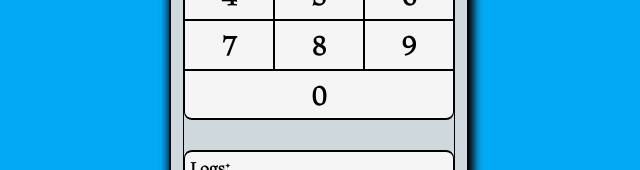
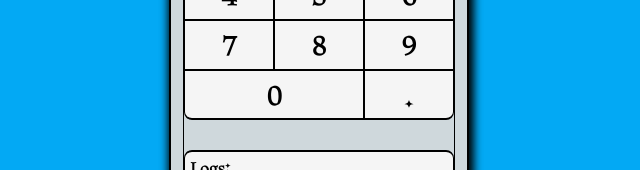
Before and after one commit to DeguzBelarus/React-Calculator-App, a React (Create React App) app: page / in a window 1280 px wide. Shown: the part 417-587 px from the top of the page, without its empty margins (321-961 px from the left). Built offline with nearby package versions, Linux system fonts and the light colour scheme.

Commit message:
functionality configured

```diff
--- a/src/components/CalculatorAddButtons/CalculatorAddButtons.jsx
+++ b/src/components/CalculatorAddButtons/CalculatorAddButtons.jsx
@@ -11,7 +11,9 @@ class CalculatorAddButtons extends React.Component {
         <div className="clear" onClick={this.props.cleringFunctionality}>
           C
         </div>
-        <div className="result">=</div>
+        <div className="result" onClick={this.props.resultFunctionality}>
+          =
+        </div>
       </div>
     );
   }
--- a/src/components/CalculatorBody/CalculatorBody.jsx
+++ b/src/components/CalculatorBody/CalculatorBody.jsx
@@ -3,7 +3,6 @@ import "./CalculatorBody.scss";
 import CalculatorButtons from "../CalculatorButtons/CalculatorButtons";
 import CalculatorOperators from "../CalculatorOperators/CalculatorOperators";
 import CalculatorAddButtons from "../CalculatorAddButtons/CalculatorAddButtons";
-
 class CalculatorBody extends React.Component {
   constructor(props) {
     super(props);
@@ -11,21 +10,97 @@ class CalculatorBody extends React.Component {
     this.state = {
       calculatorDisplayValue: "0",
       firstNumber: "",
+      logFirstNumber: "",
+      operation: "",
+      logOperation: "",
       secondNumber: "",
+      logSecondNumber: "",
       result: "",
     };
 
     this.numbersFunctionality = this.numbersFunctionality.bind(this);
     this.cleringFunctionality = this.cleringFunctionality.bind(this);
+    this.operatorsFunctionality = this.operatorsFunctionality.bind(this);
+    this.resultFunctionality = this.resultFunctionality.bind(this);
+    this.reset = this.reset.bind(this);
+  }
+
+  reset() {
+    this.setState({
+      firstNumber: "",
+      operation: "",
+      secondNumber: "",
+    });
+  }
+
+  componentDidUpdate() {
+    if (this.state.secondNumber != "" && this.state.operation == "+") {
+      this.setState({
+        result: this.state.firstNumber + this.state.secondNumber,
+        calculatorDisplayValue:
+          this.state.firstNumber + this.state.secondNumber,
+      });
+
+      this.reset();
+    }
+
+    if (this.state.secondNumber != "" && this.state.operation == "-") {
+      this.setState({
+        result: this.state.firstNumber - this.state.secondNumber,
+        calculatorDisplayValue:
+          this.state.firstNumber - this.state.secondNumber,
+      });
+
+      this.reset();
+    }
+
+    if (this.state.secondNumber != "" && this.state.operation == "*") {
+      this.setState({
+        result: this.state.firstNumber * this.state.secondNumber,
+        calculatorDisplayValue:
+          this.state.firstNumber * this.state.secondNumber,
+      });
+
+      this.reset();
+    }
+
+    if (this.state.secondNumber === 0 && this.state.operation == "/") {
+      this.setState({
+        result: "you can't divide by zero!",
+        calculatorDisplayValue: "you can't divide by zero!",
+      });
+
+      this.reset();
+    }
+
+    if (
+      this.state.secondNumber != "" &&
+      this.state.operation == "/" &&
+      this.state.secondNumber != 0
+    ) {
+      this.setState({
+        result: this.state.firstNumber / this.state.secondNumber,
+        calculatorDisplayValue:
+          this.state.firstNumber / this.state.secondNumber,
+      });
+
+      this.reset();
+    }
   }
 
   numbersFunctionality(event) {
     let value = event.target.innerHTML;
 
     if (this.state.calculatorDisplayValue === "0") {
-      this.setState({
-        calculatorDisplayValue: value,
-      });
+      if (value == ".") {
+        this.setState({
+          calculatorDisplayValue: this.state.calculatorDisplayValue + value,
+        });
+      } else {
+        this.setState({
+          calculatorDisplayValue: value,
+        });
+      }
     } else {
       this.setState({
         calculatorDisplayValue: this.state.calculatorDisplayValue + value,
@@ -38,6 +113,33 @@ class CalculatorBody extends React.Component {
     display.style.fontSize = 35 + "px";
     this.setState({
       calculatorDisplayValue: "0",
+      firstNumber: "",
+      logFirstNumber: "",
+      operation: "",
+      logOperation: "",
+      secondNumber: "",
+      logSecondNumber: "",
+      result: "",
+    });
+  }
+
+  operatorsFunctionality(event) {
+    let operationValue = event.target.innerHTML;
+
+    this.setState({
+      calculatorDisplayValue: "0",
+      firstNumber: Number(this.state.calculatorDisplayValue),
+      logFirstNumber: Number(this.state.calculatorDisplayValue),
+      operation: operationValue,
+      logOperation: operationValue,
+    });
+  }
+
+  resultFunctionality() {
+    this.setState({
+      calculatorDisplayValue: "0",
+      secondNumber: Number(this.state.calculatorDisplayValue),
+      logSecondNumber: Number(this.state.calculatorDisplayValue),
     });
   }
 
@@ -62,9 +164,18 @@ class CalculatorBody extends React.Component {
         />
         <CalculatorAddButtons
           cleringFunctionality={this.cleringFunctionality}
+          resultFunctionality={this.resultFunctionality}
         />
-        <CalculatorOperators />
-        <CalculatorButtons numbersFunctionality={this.numbersFunctionality} />
+        <CalculatorOperators
+          operatorsFunctionality={this.operatorsFunctionality}
+        />
+        <CalculatorButtons
+          numbersFunctionality={this.numbersFunctionality}
+          logFirstNumber={this.state.logFirstNumber}
+          logOperation={this.state.logOperation}
+          logSecondNumber={this.state.logSecondNumber}
+          result={this.state.result}
+        />
       </div>
     );
   }
--- a/src/components/CalculatorButtons/CalculatorButtons.jsx
+++ b/src/components/CalculatorButtons/CalculatorButtons.jsx
@@ -19,7 +19,12 @@ class CalculatorButtons extends React.Component {
         <div className="number eight" onClick={this.props.numbersFunctionality}>8</div>
         <div className="number nine" onClick={this.props.numbersFunctionality}>9</div>
         <div className="zero" onClick={this.props.numbersFunctionality}>0</div>
-        <CalculatorLogs />
+        <div className="dot" onClick={this.props.numbersFunctionality}>.</div>
+        <CalculatorLogs
+        logFirstNumber={this.props.logFirstNumber}
+        logOperation={this.props.logOperation}
+        logSecondNumber={this.props.logSecondNumber}
+        result={this.props.result} />
       </div>
     );
   }
--- a/src/components/CalculatorButtons/CalculatorButtons.scss
+++ b/src/components/CalculatorButtons/CalculatorButtons.scss
@@ -35,7 +35,7 @@
 }
 
 .zero {
-    width: 100%;
+  width: 66.6%;
   height: 50px;
   display: flex;
   justify-content: center;
@@ -44,12 +44,32 @@
   border: 1px solid black;
   border-bottom: 2px solid black;
   border-bottom-left-radius: 8px;
+  user-select: none;
+  font-size: 25px;
+  font-weight: bold;
+  transition: 0.8s;
+  background: whitesmoke;
+}
+
+.dot {
+  width: 33.3%;
+  height: 50px;
+  display: flex;
+  justify-content: center;
+  align-items: center;
+  box-sizing: border-box;
+  border: 1px solid black;
+  border-bottom: 2px solid black;
   border-bottom-right-radius: 8px;
   user-select: none;
   font-size: 25px;
   font-weight: bold;
   transition: 0.8s;
   background: whitesmoke;
+
+  &:hover {
+    background: #827717;
+  }
 }
 
 .number:hover {
--- a/src/components/CalculatorLogs/CalculatorLogs.jsx
+++ b/src/components/CalculatorLogs/CalculatorLogs.jsx
@@ -2,9 +2,25 @@ import React, { useState } from "react";
 import "./CalculatorLogs.scss";
 
 function CalculatorLogs(props) {
+  let equally = "";
+
+  if (props.result != "") {
+    equally = " = ";
+  }
+
   return (
     <div className="calculator-logs">
       <p className="logs">Logs:</p>
+      <span className="firstnumber">
+        {props.logFirstNumber +
+          " " +
+          props.logOperation +
+          " " +
+          props.logSecondNumber +
+          " " +
+          equally +
+          props.result}
+      </span>
     </div>
   );
 }
--- a/src/components/CalculatorLogs/CalculatorLogs.scss
+++ b/src/components/CalculatorLogs/CalculatorLogs.scss
@@ -12,10 +12,14 @@
     border: 1px solid black;
     border-top: 2px solid black;
     border-radius: 8px;
+
+    .logs {
+        margin: 0;
+        margin-left: 5px;
+        font-weight: bold;
+    }
+
+    .firstnumber {
+        margin-left: 5px;
+    }
 }
-
-.logs {
-    margin: 0;
-    margin-left: 5px;
-    font-weight: bold;
-}
--- a/src/components/CalculatorOperators/CalculatorOperators.jsx
+++ b/src/components/CalculatorOperators/CalculatorOperators.jsx
@@ -1,17 +1,21 @@
 import React from "react";
-import "./CalculatorOperators.scss"
+import "./CalculatorOperators.scss";
 
 class CalculatorOperators extends React.Component {
-    render() {
-        return(
-            <div className="calculator-operantors">
-                <div className="operator plus">+</div>
-                <div className="operator">-</div>
-                <div className="operator">/</div>
-                <div className="operator multiply">*</div>
-            </div>
-        )
-    }
+  constructor(props) {
+    super(props);
+  }
+
+  render() {
+    return (
+      <div className="calculator-operantors">
+        <div className="operator plus" onClick={this.props.operatorsFunctionality}>+</div>
+        <div className="operator" onClick={this.props.operatorsFunctionality}>-</div>
+        <div className="operator" onClick={this.props.operatorsFunctionality}>/</div>
+        <div className="operator multiply" onClick={this.props.operatorsFunctionality}>*</div>
+      </div>
+    );
+  }
 }
 
 export default CalculatorOperators;
```
Lines whose indentation alone changed are shown as unchanged.
